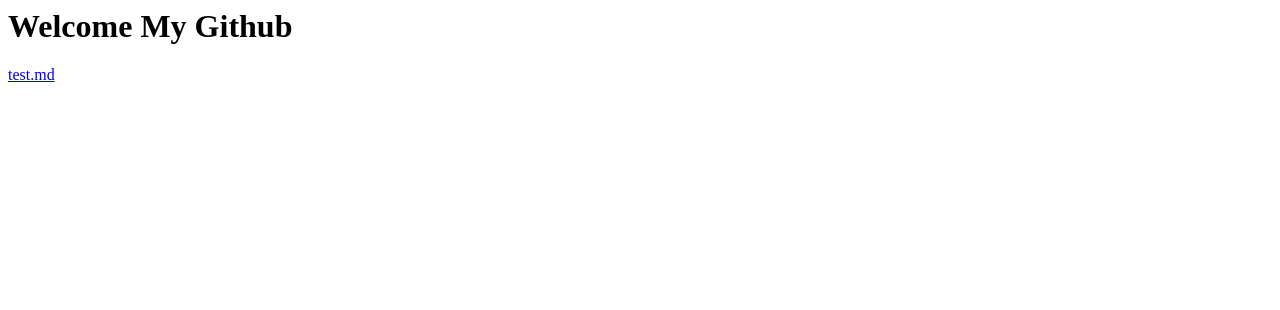
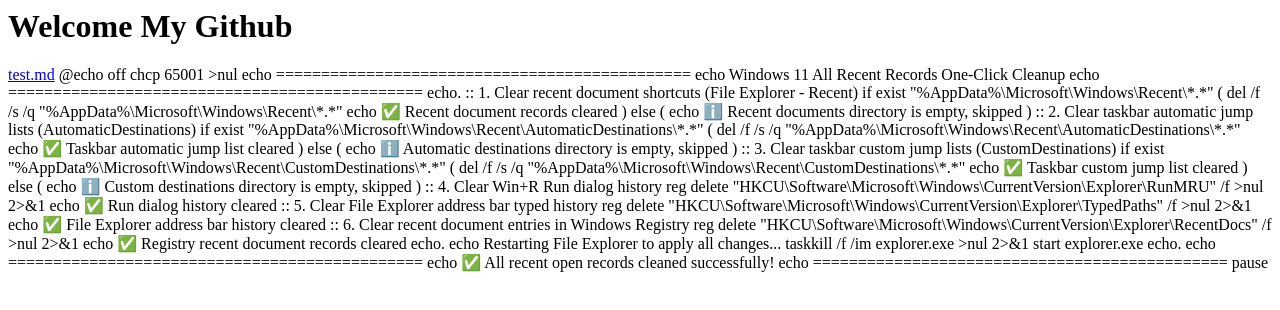
Before and after one commit to duanzhizuo/duanzhizuo.github.io, a plain HTML site: page index.html in a window 1280 px wide. Drawn offline with Linux system fonts and the light colour scheme.

Commit message:
Integrate Windows cleanup script into index.htmlhhh
Added a batch script for cleaning recent records in Windows.

```diff
--- a/index.html
+++ b/index.html
@@ -4,5 +4,60 @@
   <body>
     <h1>Welcome My Github </h1>
     <a href="./text/test.md">test.md</a>
+@echo off
+chcp 65001 >nul
+echo ==============================================
+echo   Windows 11 All Recent Records One-Click Cleanup
+echo ==============================================
+echo.
+
+:: 1. Clear recent document shortcuts (File Explorer - Recent)
+if exist "%AppData%\Microsoft\Windows\Recent\*.*" (
+    del /f /s /q "%AppData%\Microsoft\Windows\Recent\*.*"
+    echo ✅ Recent document records cleared
+) else (
+    echo ℹ️  Recent documents directory is empty, skipped
+)
+
+:: 2. Clear taskbar automatic jump lists (AutomaticDestinations)
+if exist "%AppData%\Microsoft\Windows\Recent\AutomaticDestinations\*.*" (
+    del /f /s /q "%AppData%\Microsoft\Windows\Recent\AutomaticDestinations\*.*"
+    echo ✅ Taskbar automatic jump list cleared
+) else (
+    echo ℹ️  Automatic destinations directory is empty, skipped
+)
+
+:: 3. Clear taskbar custom jump lists (CustomDestinations)
+if exist "%AppData%\Microsoft\Windows\Recent\CustomDestinations\*.*" (
+    del /f /s /q "%AppData%\Microsoft\Windows\Recent\CustomDestinations\*.*"
+    echo ✅ Taskbar custom jump list cleared
+) else (
+    echo ℹ️  Custom destinations directory is empty, skipped
+)
+
+:: 4. Clear Win+R Run dialog history
+reg delete "HKCU\Software\Microsoft\Windows\CurrentVersion\Explorer\RunMRU" /f >nul 2>&1
+echo ✅ Run dialog history cleared
+
+:: 5. Clear File Explorer address bar typed history
+reg delete "HKCU\Software\Microsoft\Windows\CurrentVersion\Explorer\TypedPaths" /f >nul 2>&1
+echo ✅ File Explorer address bar history cleared
+
+:: 6. Clear recent document entries in Windows Registry
+reg delete "HKCU\Software\Microsoft\Windows\CurrentVersion\Explorer\RecentDocs" /f >nul 2>&1
+echo ✅ Registry recent document records cleared
+
+echo.
+echo Restarting File Explorer to apply all changes...
+taskkill /f /im explorer.exe >nul 2>&1
+start explorer.exe
+
+echo.
+echo ==============================================
+echo ✅ All recent open records cleaned successfully!
+echo ==============================================
+pause
+
+
   </body>
   </html>
```
